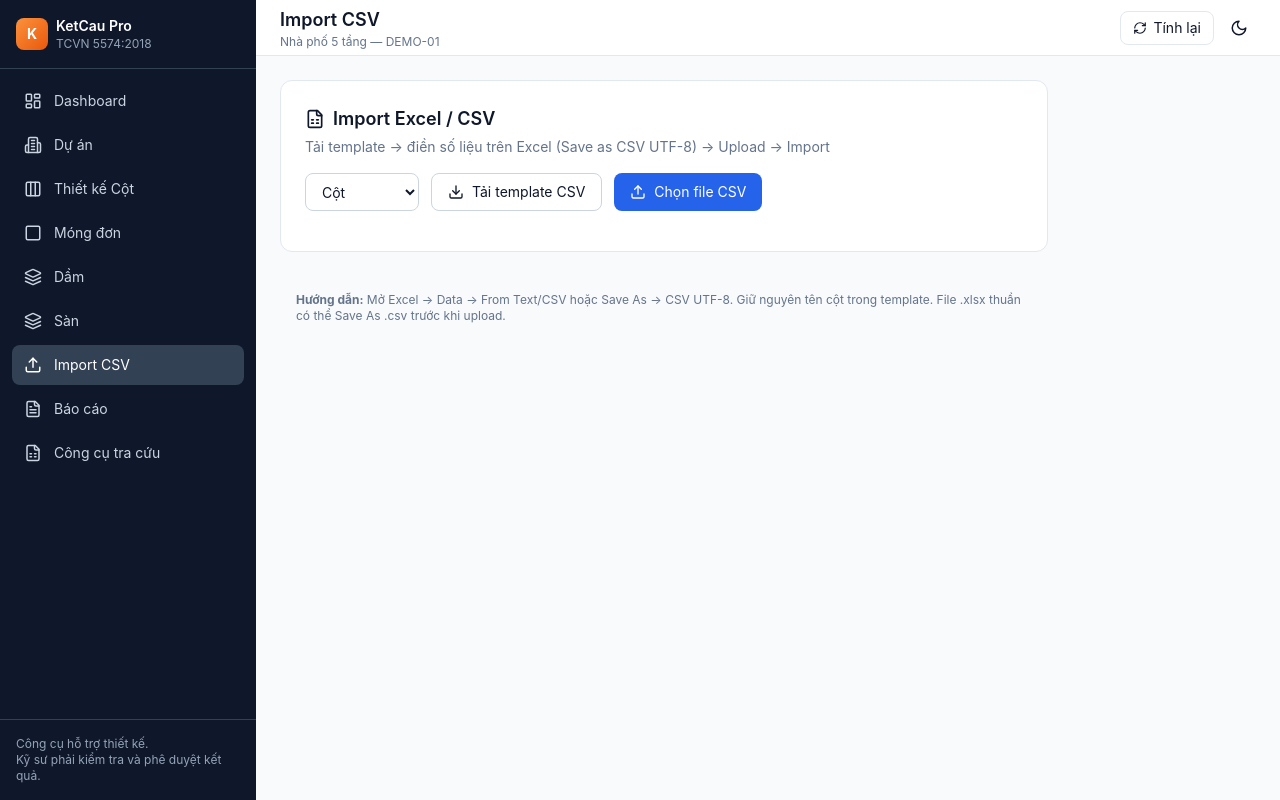
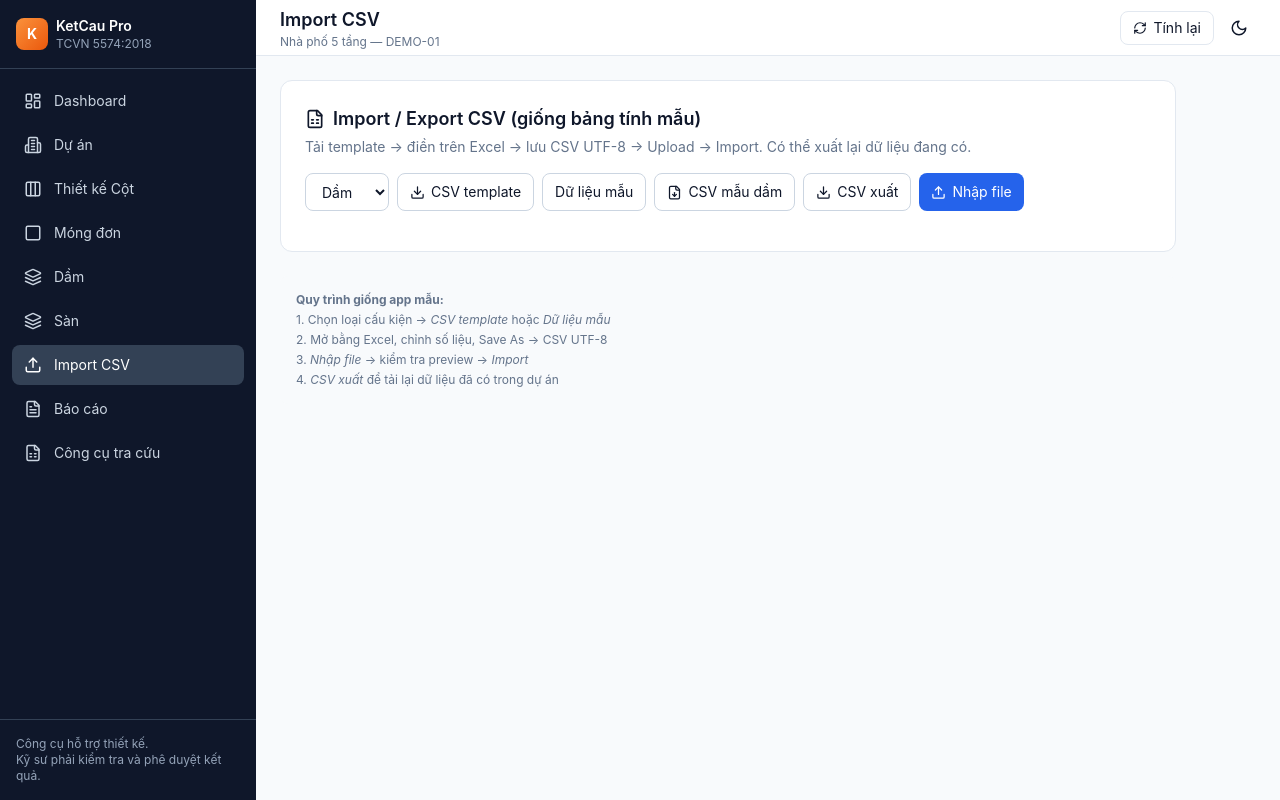
Before and after one commit to trixd2026-max/ketcau-pro, a React (Vite) app: page /import in a window 1280 px wide. Built offline with nearby package versions, Linux system fonts and the light colour scheme.

Commit message:
Steel arrangement optimizer + enhanced multi-type Import like sample app

```diff
--- /dev/null
+++ b/src/lib/rebar.ts
@@ -0,0 +1,119 @@
+/** Bố trí thép chi tiết — chọn tổ hợp đường kính tiêu chuẩn */
+
+export const BAR_DIAMS = [10, 12, 14, 16, 18, 20, 22, 25, 28, 32] as const;
+
+export function areaOfBar(d: number): number {
+  return (Math.PI * d * d) / 4; // mm²
+}
+
+export interface RebarLayout {
+  label: string;       // e.g. "4Ø16"
+  n: number;
+  d: number;
+  As: number;          // mm²
+  AsCm2: number;
+  layers?: string;     // gợi ý lớp
+}
+
+/** Chọn bố trí n×Ød sao cho As ≥ AsReq (mm²), ưu tiên ít thanh, d phổ biến */
+export function arrangeMainBars(AsReqMm2: number, maxBars = 8, preferred: number[] = [16, 18, 20, 14, 22, 12, 25]): RebarLayout {
+  const need = Math.max(AsReqMm2, 0);
+  let best: RebarLayout | null = null;
+
+  for (const d of preferred) {
+    const a = areaOfBar(d);
+    const n = Math.max(2, Math.ceil(need / a));
+    if (n > maxBars) continue;
+    const As = n * a;
+    const cand: RebarLayout = {
+      label: `${n}Ø${d}`,
+      n,
+      d,
+      As,
+      AsCm2: As / 100,
+      layers: n <= 4 ? '1 lớp' : n <= 6 ? '2 lớp (3+3 hoặc 4+2)' : '2–3 lớp',
+    };
+    if (!best || As < best.As || (As === best.As && n < best.n)) best = cand;
+  }
+
+  // fallback
+  if (!best) {
+    const d = 20;
+    const n = Math.max(2, Math.ceil(need / areaOfBar(d)));
+    best = { label: `${n}Ø${d}`, n, d, As: n * areaOfBar(d), AsCm2: (n * areaOfBar(d)) / 100, layers: 'kiểm tra lại' };
+  }
+  return best;
+}
+
+/** Cốt đai gợi ý theo h0 */
+export function arrangeStirrups(h0: number, highShear: boolean): { label: string; note: string } {
+  const sMax = Math.min(0.5 * h0, highShear ? 150 : 300);
+  const s = Math.min(Math.floor(sMax / 25) * 25, highShear ? 150 : 200);
+  return {
+    label: highShear ? `Ø8a${s}` : `Ø8a${Math.min(s, 200)}`,
+    note: `sw,max ≈ ${sMax.toFixed(0)} mm · vùng ${highShear ? 'cắt lớn' : 'cấu tạo'}`,
+  };
+}
+
+/** Bố trí cột: thép dọc + đai */
+export function arrangeColumnRebar(b: number, h: number, AsReqMm2: number, lambda: number) {
+  const main = arrangeMainBars(AsReqMm2, 12, [16, 18, 20, 22, 14, 25, 12]);
+  const densestirrup = lambda > 60 || true;
+  const stirrup = arrangeStirrups(Math.min(b, h) - 40, densestirrup);
+  return { main, stirrup };
+}
+
+/** Bố trí dầm */
+export function arrangeBeamRebar(b: number, h: number, a: number, AsReqMm2: number, utilQ: number) {
+  const h0 = h - a;
+  const main = arrangeMainBars(AsReqMm2, 6, [16, 18, 20, 14, 22, 12, 25]);
+  const stirrup = arrangeStirrups(h0, utilQ > 0.7);
+  // thép cấu tạo trên
+  const top = arrangeMainBars(Math.max(AsReqMm2 * 0.25, 0.001 * b * h0), 4, [12, 14, 16, 10]);
+  return { bottom: main, top, stirrup, h0 };
+}
+
+/** Bố trí sàn 2 hướng */
+export function arrangeSlabRebar(h: number, M: number, Rs: number) {
+  const h0 = h - 20;
+  const AsReq = (Math.abs(M) * 1e6) / (Rs * 0.9 * h0); // mm²/m
+  // chọn khoảng cách
+  let best = { label: 'Ø8a200', As: 0, spacing: 200, d: 8 };
+  for (const d of [8, 10, 12]) {
+    for (const s of [100, 125, 150, 175, 200, 250]) {
+      const As = (areaOfBar(d) * 1000) / s; // mm²/m
+      if (As >= AsReq && (best.As === 0 || As < best.As)) {
+        best = { label: `Ø${d}a${s}`, As, spacing: s, d };
+      }
+    }
+  }
+  if (best.As === 0) {
+    best = { label: 'Ø10a100', As: (areaOfBar(10) * 1000) / 100, spacing: 100, d: 10 };
+  }
+  return {
+    main: best,
+    dist: { label: 'Ø8a200', note: 'thép phân bố / cấu tạo' },
+    AsReqCm2: AsReq / 100,
+    h0,
+  };
+}
+
+/** Bố trí thép móng đơn */
+export function arrangeFoundationRebar(L: number, B: number, AsReqPerM = 6) {
+  // AsReqPerM cm²/m mỗi hướng
+  const need = AsReqPerM * 100; // mm²/m
+  let best = { label: 'Ø12a150', As: 0 };
+  for (const d of [12, 14, 16, 10]) {
+    for (const s of [100, 125, 150, 200]) {
+      const As = (areaOfBar(d) * 1000) / s;
+      if (As >= need && (best.As === 0 || As < best.As)) {
+        best = { label: `Ø${d}a${s}`, As };
+      }
+    }
+  }
+  return {
+    bottomX: best,
+    bottomY: best,
+    note: `Lưới thép đáy ${L.toFixed(1)}×${B.toFixed(1)} m`,
+  };
+}
--- a/src/pages/ImportPage.tsx
+++ b/src/pages/ImportPage.tsx
@@ -2,69 +2,115 @@ import { useState, useRef } from 'react';
 import { useProjectStore } from '../store/useProjectStore';
 import { useToastStore } from '../store/useToastStore';
 import { createMaterial } from '../lib/materials';
-import { Upload, Download, FileSpreadsheet } from 'lucide-react';
+import { downloadCSV } from '../lib/exportExcel';
+import { Upload, Download, FileSpreadsheet, FileDown } from 'lucide-react';
 
-/** Template CSV mẫu */
-const TEMPLATES: Record<string, string> = {
-  column: `name,sectionType,b,h,d,height,bucklingLength,N,Mx,My,Q,concrete,steel
-Cột A1,rectangular,300,500,,3.3,3.3,1200,80,40,50,B25,CB400-V
-Cột B1,circular,,,400,3.3,3.3,1000,60,60,40,B30,CB400-V`,
-  foundation: `name,L,B,H,N,Mx,My,soilBearing,concrete,steel
-Móng M1,2.4,2.0,0.6,1400,50,30,200,B25,CB400-V`,
-  beam: `name,b,h,L,M,Q,concrete,steel
-Dầm D1,220,500,6,120,80,B25,CB400-V`,
-  slab: `name,lx,ly,h,M,concrete,steel
-Sàn S1,4,5,120,15,B25,CB400-V`,
+const TEMPLATES: Record<string, { headers: string[]; sample: string[][] }> = {
+  column: {
+    headers: ['name', 'sectionType', 'b', 'h', 'd', 'height', 'bucklingLength', 'N', 'Mx', 'My', 'Q', 'concrete', 'steel'],
+    sample: [
+      ['Cột C1', 'rectangular', '300', '500', '', '3.3', '3.3', '1200', '80', '40', '50', 'B25', 'CB400-V'],
+      ['Cột C2', 'rectangular', '400', '400', '', '3.3', '3.3', '1500', '60', '60', '40', 'B25', 'CB400-V'],
+      ['Cột tròn', 'circular', '', '', '400', '3.3', '3.3', '1000', '50', '50', '30', 'B30', 'CB400-V'],
+    ],
+  },
+  foundation: {
+    headers: ['name', 'L', 'B', 'H', 'N', 'Mx', 'My', 'soilBearing', 'concrete', 'steel'],
+    sample: [
+      ['Móng M1', '2.4', '2.0', '0.6', '1400', '50', '30', '200', 'B25', 'CB400-V'],
+      ['Móng M2', '2.0', '2.0', '0.5', '900', '20', '20', '180', 'B25', 'CB400-V'],
+    ],
+  },
+  beam: {
+    headers: ['name', 'group', 'b', 'h', 'L', 'a', 'M', 'Q', 'concrete', 'steel'],
+    sample: [
+      ['Dầm D1', 'BX', '220', '500', '6', '40', '120', '80', 'B25', 'CB400-V'],
+      ['Dầm D2', 'BX', '220', '550', '7', '40', '150', '90', 'B25', 'CB400-V'],
+      ['Dầm D3', 'BY', '200', '400', '4.5', '35', '80', '50', 'B25', 'CB400-V'],
+      ['Dầm D4', 'BY', '200', '450', '5', '35', '95', '55', 'B30', 'CB400-V'],
+    ],
+  },
+  slab: {
+    headers: ['name', 'lx', 'ly', 'h', 'M', 'concrete', 'steel'],
+    sample: [
+      ['Sàn S1', '4', '5', '120', '15', 'B25', 'CB400-V'],
+      ['Sàn S2', '3.5', '4', '100', '12', 'B25', 'CB400-V'],
+    ],
+  },
 };
 
 function parseCSV(text: string): string[][] {
   return text
+    .replace(/^\uFEFF/, '')
     .trim()
     .split(/\r?\n/)
-    .map(line => line.split(',').map(c => c.trim()))
-    .filter(row => row.length > 1 && row.some(c => c));
+    .map(line => {
+      const cells: string[] = [];
+      let cur = '';
+      let inQ = false;
+      for (let i = 0; i < line.length; i++) {
+        const ch = line[i];
+        if (ch === '"') { inQ = !inQ; continue; }
+        if (ch === ',' && !inQ) { cells.push(cur.trim()); cur = ''; continue; }
+        cur += ch;
+      }
+      cells.push(cur.trim());
+      return cells;
+    })
+    .filter(row => row.some(c => c));
 }
 
 export default function ImportPage() {
-  const { addElement } = useProjectStore();
+  const { addElement, projects, currentProjectId } = useProjectStore();
   const { addToast } = useToastStore();
-  const [type, setType] = useState<'column' | 'foundation' | 'beam' | 'slab'>('column');
+  const project = projects.find(p => p.id === currentProjectId);
+  const [type, setType] = useState<'column' | 'foundation' | 'beam' | 'slab'>('beam');
   const [preview, setPreview] = useState<string[][]>([]);
+  const [rawText, setRawText] = useState('');
   const [log, setLog] = useState<string[]>([]);
   const fileRef = useRef<HTMLInputElement>(null);
 
   const downloadTemplate = () => {
-    const blob = new Blob([TEMPLATES[type]], { type: 'text/csv;charset=utf-8' });
-    const url = URL.createObjectURL(blob);
-    const a = document.createElement('a');
-    a.href = url;
-    a.download = `ketcau-template-${type}.csv`;
-    a.click();
-    URL.revokeObjectURL(url);
-    addToast('Đã tải template CSV', 'success');
+    const t = TEMPLATES[type];
+    downloadCSV(`ketcau-template-${type}.csv`, t.headers, t.sample);
+    addToast('Đã tải template CSV (mở bằng Excel)', 'success');
   };
 
-  const handleFile = (file: File) => {
+  const downloadSampleAll = () => {
+    // multi-sheet simulation: sequential files tip — export beam sample as main demo
+    const t = TEMPLATES.beam;
+    downloadCSV('ketcau-sample-beams.csv', t.headers, t.sample);
+    addToast('Đã tải dữ liệu mẫu dầm (4 dầm như app mẫu)', 'success');
+  };
+
+  const exportCurrent = () => {
+    if (!project) return;
+    const els = project.elements.filter(e => e.type === type);
+    if (!els.length) {
+      addToast(`Chưa có ${type} trong dự án`, 'warning');
+      return;
+    }
+    const t = TEMPLATES[type];
+    const rows = els.map((el: any) =>
+      t.headers.map(h => {
+        if (h === 'concrete') return el.material?.concreteGrade || '';
+        if (h === 'steel') return el.material?.steelGrade || '';
+        return el[h] ?? '';
+      })
+    );
+    downloadCSV(`ketcau-export-${type}.csv`, t.headers, rows);
+    addToast(`Đã xuất ${els.length} ${type} ra CSV`, 'success');
+  };
+
+  const onFile = (file: File) => {
     const reader = new FileReader();
     reader.onload = () => {
       const text = String(reader.result || '');
-      const rows = parseCSV(text);
-      setPreview(rows.slice(0, 8));
-      setLog([`Đã đọc ${rows.length - 1} dòng dữ liệu (bỏ header)`]);
+      setRawText(text);
+      setPreview(parseCSV(text).slice(0, 12));
+      setLog([`Đã đọc file: ${file.name}`]);
     };
-    reader.readAsText(file);
-  };
-
-  const importRows = () => {
-    if (preview.length < 2) {
-      addToast('Chưa có dữ liệu để import', 'warning');
-      return;
-    }
-    const header = preview[0].map(h => h.toLowerCase());
-    const dataRows = preview.length > 1 ? preview.slice(1) : [];
-    // Re-read full file from last parse - use all rows from state; for simplicity re-parse from template structure
-    // Actually preview is only first 8; we need full data. Store full in state.
-    addToast('Đang import...', 'info');
+    reader.readAsText(file, 'UTF-8');
   };
 
   const importFromText = (text: string) => {
@@ -73,25 +119,25 @@ export default function ImportPage() {
       addToast('File trống hoặc sai định dạng', 'error');
       return;
     }
-    const header = rows[0].map(h => h.toLowerCase());
+    const header = rows[0].map(h => h.toLowerCase().replace(/\s/g, ''));
     const get = (row: string[], key: string) => {
       const i = header.indexOf(key.toLowerCase());
       return i >= 0 ? row[i] : '';
     };
     let count = 0;
     const errors: string[] = [];
+    const ts = Date.now().toString().slice(-5);
 
     for (let i = 1; i < rows.length; i++) {
       const row = rows[i];
       try {
         if (type === 'column') {
-          const id = `C${Date.now().toString().slice(-4)}${i}`;
-          const sectionType = (get(row, 'sectionType') || 'rectangular') as any;
+          const id = `C${ts}${i}`;
           addElement({
             id,
             name: get(row, 'name') || id,
             type: 'column',
-            sectionType,
+            sectionType: (get(row, 'sectionType') || 'rectangular') as any,
             b: +get(row, 'b') || 300,
             h: +get(row, 'h') || 500,
             d: +get(row, 'd') || 400,
@@ -105,7 +151,7 @@ export default function ImportPage() {
           });
           count++;
         } else if (type === 'foundation') {
-          const id = `M${Date.now().toString().slice(-4)}${i}`;
+          const id = `M${ts}${i}`;
           addElement({
             id,
             name: get(row, 'name') || id,
@@ -121,21 +167,23 @@ export default function ImportPage() {
           });
           count++;
         } else if (type === 'beam') {
-          const id = `D${Date.now().toString().slice(-4)}${i}`;
+          const id = `D${ts}${i}`;
           addElement({
             id,
             name: get(row, 'name') || id,
             type: 'beam',
+            group: get(row, 'group') || 'BX',
             b: +get(row, 'b') || 220,
             h: +get(row, 'h') || 500,
             L: +get(row, 'L') || 6,
+            a: +get(row, 'a') || 40,
             M: +get(row, 'M') || 0,
             Q: +get(row, 'Q') || 0,
             material: createMaterial(get(row, 'concrete') || 'B25', get(row, 'steel') || 'CB400-V'),
-          });
+          } as any);
           count++;
         } else if (type === 'slab') {
-          const id = `S${Date.now().toString().slice(-4)}${i}`;
+          const id = `S${ts}${i}`;
           addElement({
             id,
             name: get(row, 'name') || id,
@@ -148,71 +196,65 @@ export default function ImportPage() {
           });
           count++;
         }
-      } catch (err) {
-        errors.push(`Dòng ${i + 1}: lỗi`);
+      } catch {
+        errors.push(`Dòng ${i + 1}`);
       }
     }
-    setLog([`Import thành công ${count} cấu kiện`, ...errors]);
-    addToast(`Đã import ${count} cấu kiện`, count ? 'success' : 'error');
+    setLog([`Import thành công ${count} cấu kiện kiểu ${type}`, ...errors.map(e => `Lỗi ${e}`)]);
+    addToast(`Đã import ${count} ${type}`, count ? 'success' : 'error');
   };
 
-  const onFileChange = (e: React.ChangeEvent<HTMLInputElement>) => {
-    const file = e.target.files?.[0];
-    if (!file) return;
-    const reader = new FileReader();
-    reader.onload = () => {
-      const text = String(reader.result || '');
-      setPreview(parseCSV(text).slice(0, 10));
-      (window as any).__ketcauImportText = text;
-    };
-    reader.readAsText(file);
-  };
-
-  const doImport = () => {
-    const text = (window as any).__ketcauImportText;
-    if (!text) {
-      addToast('Chọn file CSV trước', 'warning');
-      return;
-    }
-    importFromText(text);
+  const loadSampleIntoPreview = () => {
+    const t = TEMPLATES[type];
+    const text = [t.headers.join(','), ...t.sample.map(r => r.join(','))].join('\n');
+    setRawText(text);
+    setPreview(parseCSV(text));
+    setLog(['Đã nạp dữ liệu mẫu vào preview — bấm Import để thêm vào dự án']);
   };
 
   return (
-    <div className="space-y-6 max-w-3xl">
+    <div className="space-y-6 max-w-4xl pb-20 md:pb-0">
       <div className="bg-white dark:bg-slate-800 rounded-xl border border-slate-200 dark:border-slate-700 p-6">
         <h2 className="font-semibold text-lg mb-1 flex items-center gap-2">
-          <FileSpreadsheet size={20} /> Import Excel / CSV
+          <FileSpreadsheet size={20} /> Import / Export CSV (giống bảng tính mẫu)
         </h2>
         <p className="text-sm text-slate-500 mb-4">
-          Tải template → điền số liệu trên Excel (Save as CSV UTF-8) → Upload → Import
+          Tải template → điền trên Excel → lưu CSV UTF-8 → Upload → Import. Có thể xuất lại dữ liệu đang có.
         </p>
 
-        <div className="flex flex-wrap gap-3 mb-4">
+        <div className="flex flex-wrap gap-2 mb-4">
           <select value={type} onChange={e => setType(e.target.value as any)}
             className="px-3 py-2 rounded-lg border border-slate-300 dark:border-slate-600 bg-white dark:bg-slate-900 text-sm">
+            <option value="beam">Dầm</option>
             <option value="column">Cột</option>
-            <option value="foundation">Móng đơn</option>
-            <option value="beam">Dầm</option>
+            <option value="foundation">Móng</option>
             <option value="slab">Sàn</option>
           </select>
-          <button onClick={downloadTemplate}
-            className="flex items-center gap-2 px-4 py-2 border border-slate-300 dark:border-slate-600 rounded-lg text-sm hover:bg-slate-50 dark:hover:bg-slate-700">
-            <Download size={16} /> Tải template CSV
+          <button onClick={downloadTemplate} className="flex items-center gap-1.5 px-3 py-2 border border-slate-300 dark:border-slate-600 rounded-lg text-sm hover:bg-slate-50 dark:hover:bg-slate-700">
+            <Download size={15} /> CSV template
           </button>
-          <button onClick={() => fileRef.current?.click()}
-            className="flex items-center gap-2 px-4 py-2 bg-blue-600 hover:bg-blue-700 text-white rounded-lg text-sm">
-            <Upload size={16} /> Chọn file CSV
+          <button onClick={loadSampleIntoPreview} className="flex items-center gap-1.5 px-3 py-2 border border-slate-300 dark:border-slate-600 rounded-lg text-sm hover:bg-slate-50 dark:hover:bg-slate-700">
+            Dữ liệu mẫu
           </button>
-          <input ref={fileRef} type="file" accept=".csv,.txt" className="hidden" onChange={onFileChange} />
+          <button onClick={downloadSampleAll} className="flex items-center gap-1.5 px-3 py-2 border border-slate-300 dark:border-slate-600 rounded-lg text-sm hover:bg-slate-50 dark:hover:bg-slate-700">
+            <FileDown size={15} /> CSV mẫu dầm
+          </button>
+          <button onClick={exportCurrent} className="flex items-center gap-1.5 px-3 py-2 border border-slate-300 dark:border-slate-600 rounded-lg text-sm hover:bg-slate-50 dark:hover:bg-slate-700">
+            <Download size={15} /> CSV xuất
+          </button>
+          <button onClick={() => fileRef.current?.click()} className="flex items-center gap-1.5 px-3 py-2 bg-blue-600 hover:bg-blue-700 text-white rounded-lg text-sm">
+            <Upload size={15} /> Nhập file
+          </button>
+          <input ref={fileRef} type="file" accept=".csv,.txt,.tsv" className="hidden" onChange={e => e.target.files?.[0] && onFile(e.target.files[0])} />
         </div>
 
         {preview.length > 0 && (
           <>
-            <div className="overflow-x-auto mb-4 border border-slate-200 dark:border-slate-700 rounded-lg">
+            <div className="overflow-x-auto mb-4 border border-slate-200 dark:border-slate-700 rounded-lg max-h-64">
               <table className="w-full text-xs">
                 <tbody>
                   {preview.map((row, i) => (
-                    <tr key={i} className={i === 0 ? 'bg-slate-50 dark:bg-slate-900 font-medium' : ''}>
+                    <tr key={i} className={i === 0 ? 'bg-slate-50 dark:bg-slate-900 font-medium sticky top-0' : ''}>
                       {row.map((cell, j) => (
                         <td key={j} className="px-2 py-1.5 border-b border-slate-100 dark:border-slate-700 whitespace-nowrap">{cell}</td>
                       ))}
@@ -221,7 +263,10 @@ export default function ImportPage() {
                 </tbody>
               </table>
             </div>
-            <button onClick={doImport} className="px-4 py-2 bg-emerald-600 hover:bg-emerald-700 text-white rounded-lg text-sm font-medium">
+            <button
+              onClick={() => importFromText(rawText)}
+              className="px-4 py-2 bg-emerald-600 hover:bg-emerald-700 text-white rounded-lg text-sm font-medium"
+            >
               Import vào dự án hiện tại
             </button>
           </>
@@ -234,9 +279,12 @@ export default function ImportPage() {
         )}
       </div>
 
-      <div className="text-xs text-slate-500 bg-slate-50 dark:bg-slate-900/50 rounded-lg p-4">
-        <strong>Hướng dẫn:</strong> Mở Excel → Data → From Text/CSV hoặc Save As → CSV UTF-8.
-        Giữ nguyên tên cột trong template. File .xlsx thuần có thể Save As .csv trước khi upload.
+      <div className="text-xs text-slate-500 bg-slate-50 dark:bg-slate-900/50 rounded-lg p-4 space-y-1">
+        <p><strong>Quy trình giống app mẫu:</strong></p>
+        <p>1. Chọn loại cấu kiện → <em>CSV template</em> hoặc <em>Dữ liệu mẫu</em></p>
+        <p>2. Mở bằng Excel, chỉnh số liệu, Save As → CSV UTF-8</p>
+        <p>3. <em>Nhập file</em> → kiểm tra preview → <em>Import</em></p>
+        <p>4. <em>CSV xuất</em> để tải lại dữ liệu đã có trong dự án</p>
       </div>
     </div>
   );
```
